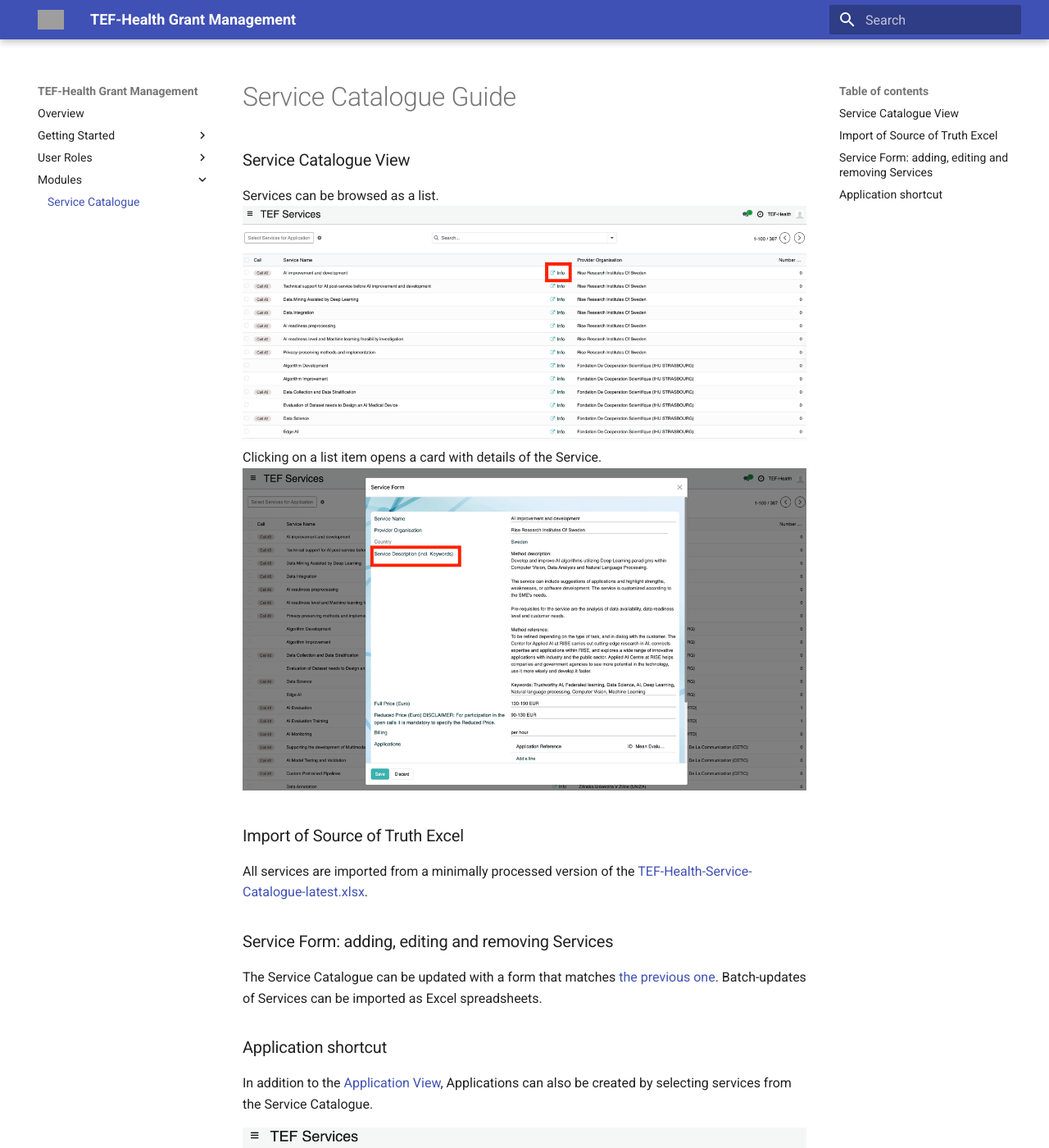
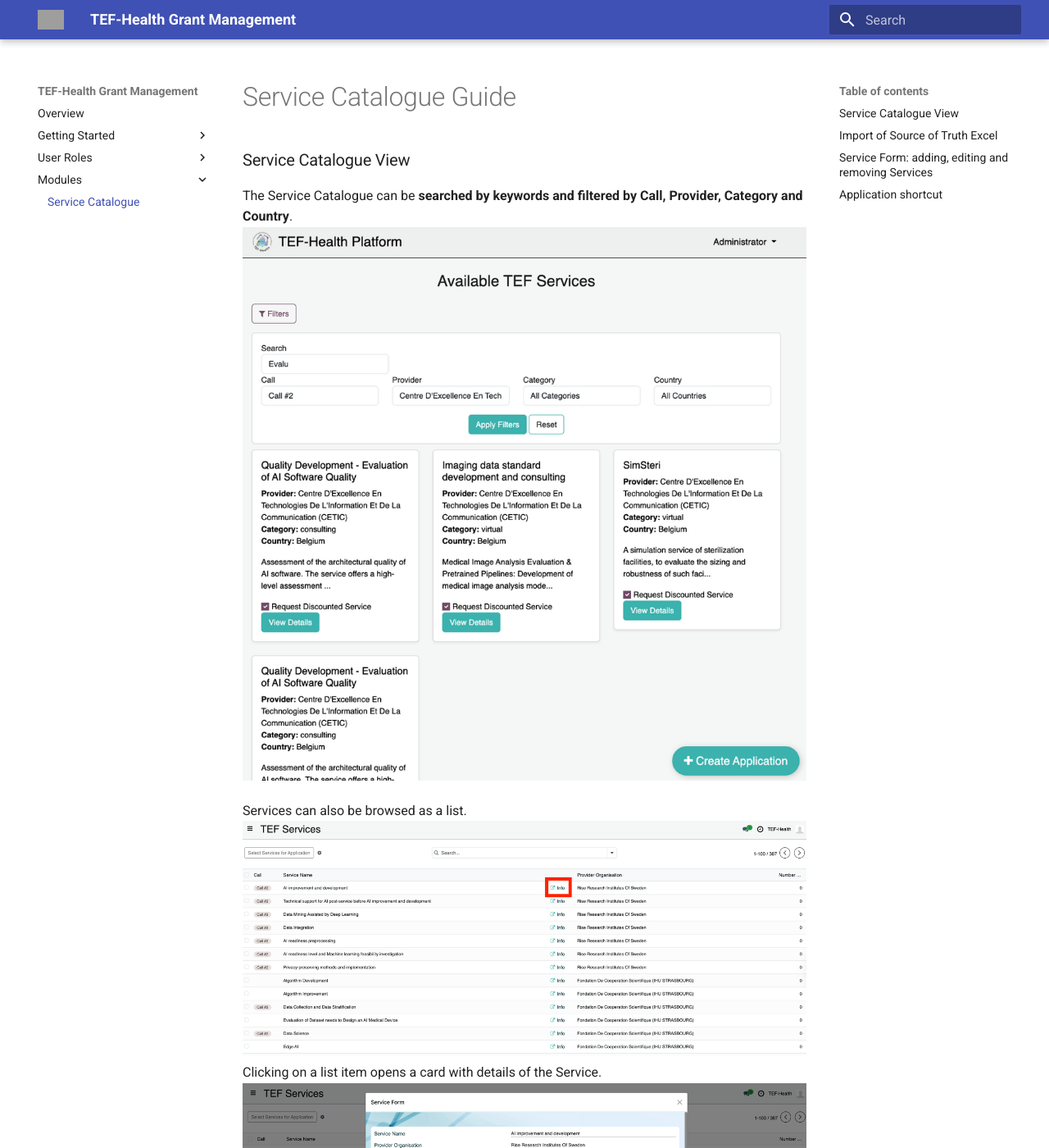
Before and after one commit to TEF-Health/CONFIDENTIAL_Odoo-Documentation, an MkDocs documentation site: the page built from docs/service-catalogue.md, in a window 1280 px wide and 1400 px high. Shown: the whole window at 82% size. Built offline with MkDocs 1.6.1 and Material for MkDocs 9.7.7, drawn with Linux system fonts in a browser that asks for light colours; grey boxes are pictures that could not be loaded.

Commit message:
Service Catalogue

```diff
--- a/docs/service-catalogue.md
+++ b/docs/service-catalogue.md
@@ -1,7 +1,10 @@
 # Service Catalogue Guide
 
 ### Service Catalogue View
-Services can be browsed as a list.
+The Service Catalogue can be **searched by keywords and filtered by Call, Provider, Category and Country**.
+![Service Catalogue List](img/service-catalogue-kg-cards.png)
+
+Services can also be browsed as a list.
 ![Service Catalogue List](img/service-catalogue-view-list.png)
 Clicking on a list item opens a card with details of the Service.
 ![Service Catalogue Card](img/service-catalogue-view-card.png)
```
Also changed, not shown: docs/helpdesk.md (+2 -1 lines), docs/index.md (+1 -1 lines), docs/img/helpdesk-0.png (added), docs/img/service-catalogue-kg-cards.png (added), site/helpdesk/index.html, site/img/helpdesk-0.png (added), site/img/service-catalogue-kg-cards.png (added), site/index.html, site/search/search_index.json, site/service-catalogue/index.html.
